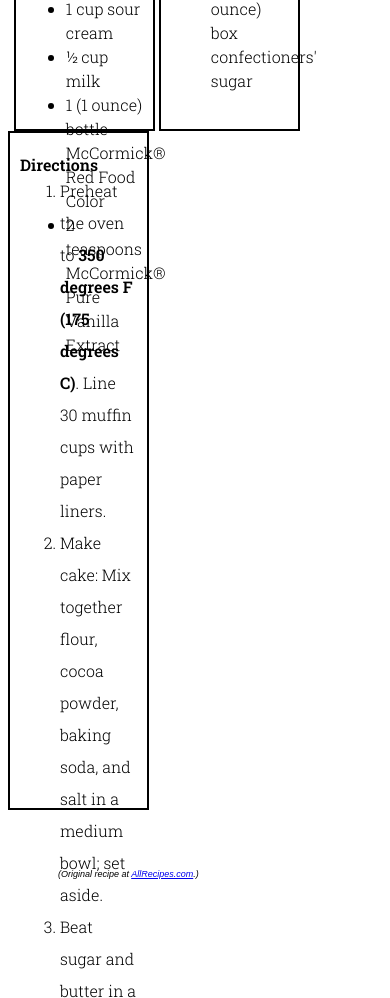
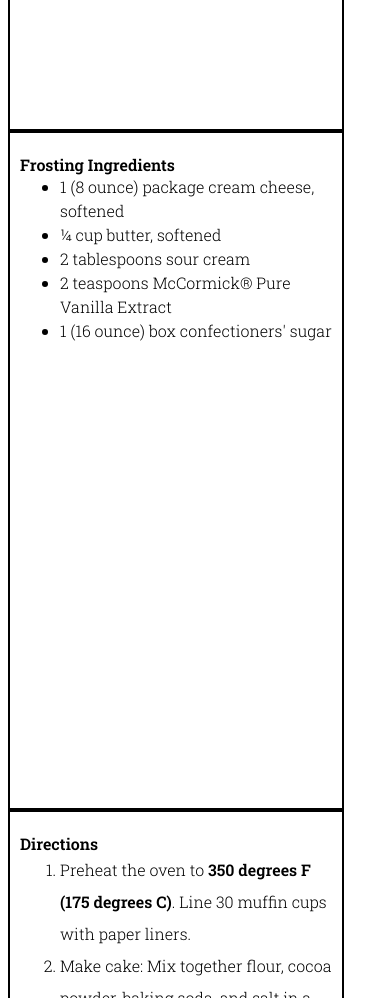
Before and after one commit to CUHRISZ/TP4, a plain HTML site: page index.html in a window 390 px wide. Shown: the part 1002-2000 px from the top of the page. Drawn offline with Linux system fonts and the light colour scheme; a script that the page names is missing.

Commit message:
started responsive design

```diff
--- a/styles.css
+++ b/styles.css
@@ -57,6 +57,8 @@ li {
   margin-top: 0px;
 }
 
+#directions {margin-bottom: 0;}
+
 .copyright {
   font-family: Arial;
   font-size: 9px;
@@ -65,6 +67,18 @@ li {
   padding-top: 50px;
 }
 
+/*    -------   RESPONSIVE DESIGN    ---------       */
+
+@media screen and (orientation: portrait) {
 
 
-/*    -------   RESPONSIVE DESIGN    ---------       */
+  #cakeingredients{ margin-left: 0; }
+  #cakeingredients, #frostingingredients, #directions {
+    display: block;
+    width: 80vw;
+    border: 2px solid;
+  }
+  #directions {margin-bottom: 20vh;}
+
+
+}
```
